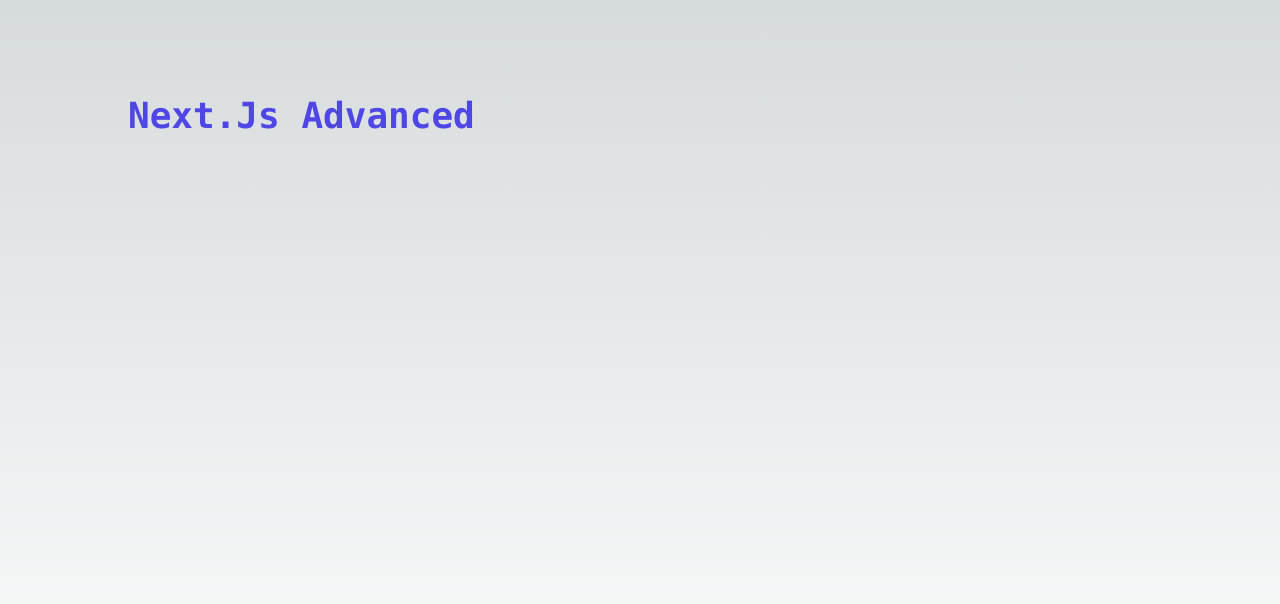
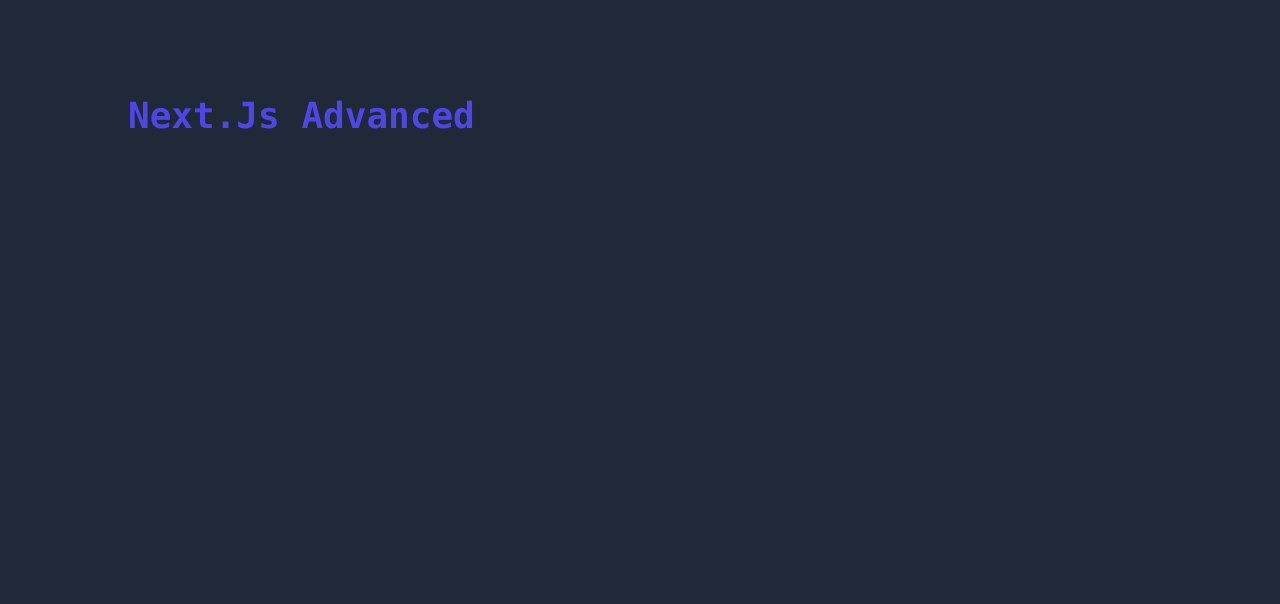
Before and after one commit to hasanashrafi/advanced-next, a Next.js app: page / in a window 1280 px wide. Shown: the top 604 px of the page. Built offline with nearby package versions, Linux system fonts and the light colour scheme.

Commit message:
edit main styles

```diff
--- a/pages/index.js
+++ b/pages/index.js
@@ -4,7 +4,7 @@
 export default function Home() {
   return (
     <main
-      className={`flex min-h-screen flex-col items-center justify-between p-24 `}
+      className={`flex min-h-screen bg-gray-800 flex-col items-center justify-between p-24 `}
     >
       <Head>
         <title>Advanced-Next.Js</title>
```
